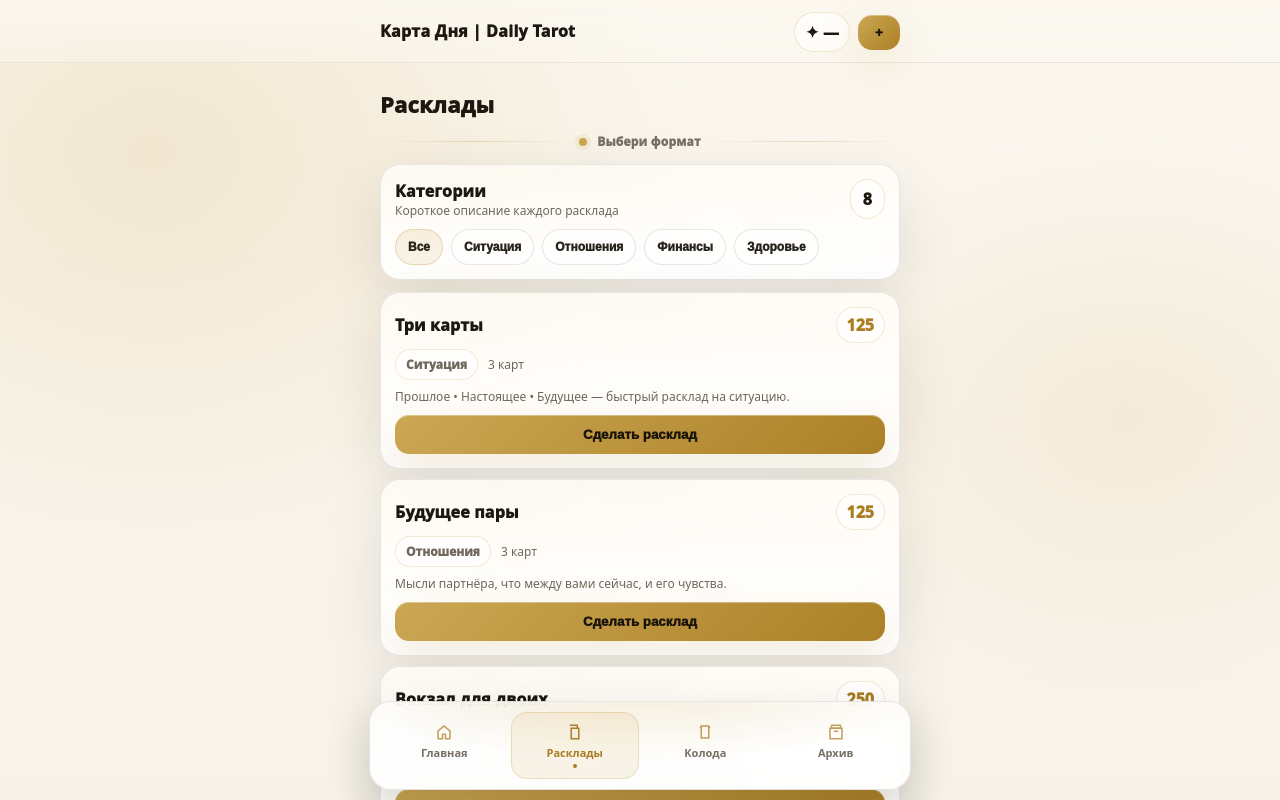
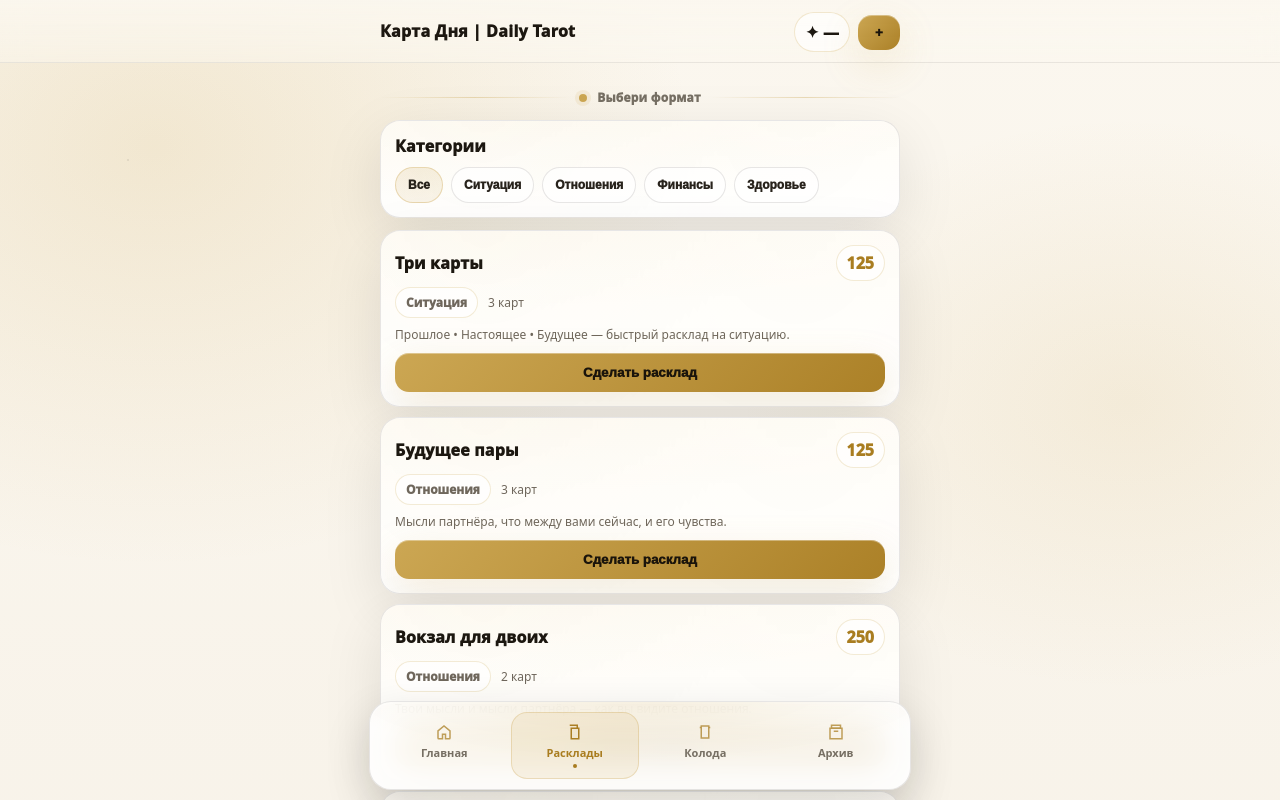
Before and after one commit to C-AB-prog/taro, a Next.js app: page /spreads in a window 1280 px wide. Shown: the top 800 px of the page. Built offline with nearby package versions, Linux system fonts and the light colour scheme; no server answers.

Commit message:
Update page.tsx

```diff
--- a/app/spreads/page.tsx
+++ b/app/spreads/page.tsx
@@ -7,7 +7,7 @@ import { RitualHeader } from "@/components/RitualHeader";
 import { SpreadReveal } from "@/components/SpreadReveal";
 
 type SpreadDef = {
-  id: string; // наш UI-ключ (для перебора вариантов)
+  id: string;
   title: string;
   price: number;
   cardsCount: number;
@@ -205,7 +205,6 @@ async function fetchLatestSpreadFromArchive(preferTitle?: string): Promise<Archi
 
   if (!Array.isArray(spreads) || spreads.length === 0) return null;
 
-  // сортируем по времени
   const sorted = spreads
     .slice()
     .sort((a, b) => {
@@ -229,9 +228,6 @@ function prettyErr(d: any) {
 }
 
 export default function SpreadsPage() {
-  // совместимо с разными версиями AppShell (с title/без title)
-  const Shell = AppShell as any;
-
   const [open, setOpen] = useState(false);
   const [modalTitle, setModalTitle] = useState("Расклад");
   const [view, setView] = useState<View | null>(null);
@@ -256,7 +252,6 @@ export default function SpreadsPage() {
       const variants = idVariants(def);
       let last: { ok: boolean; status: number; data: any } | null = null;
 
-      // 1) пытаемся купить (POST/GET + разные ключи)
       for (const id of variants) {
         const bodies = [
           { spreadId: id },
@@ -266,7 +261,6 @@ export default function SpreadsPage() {
           { key: id },
         ];
 
-        // POST buy
         for (const b of bodies) {
           const r = await postJSON("/api/spreads/buy", b);
           last = r;
@@ -275,7 +269,6 @@ export default function SpreadsPage() {
         }
         if (last?.ok) break;
 
-        // POST purchase fallback
         if (last?.status === 404) {
           for (const b of bodies) {
             const r = await postJSON("/api/spreads/purchase", b);
@@ -286,7 +279,6 @@ export default function SpreadsPage() {
           if (last?.ok) break;
         }
 
-        // GET варианты (если бэк так сделан)
         const qs = encodeURIComponent(id);
         const getTry = [
           `/api/spreads/buy?spreadId=${qs}`,
@@ -310,9 +302,9 @@ export default function SpreadsPage() {
         return;
       }
 
-      // 2) пробуем открыть расклад из ответа
       const extracted = extractViewFromBuyResponse(last.data, def.positions);
 
+      // ✅ обычный путь: сервер вернул карты
       if (Array.isArray(extracted.cards) && extracted.cards.length > 0) {
         setView({
           cards: extracted.cards,
@@ -326,7 +318,7 @@ export default function SpreadsPage() {
         return;
       }
 
-      // 3) ✅ FALLBACK: покупка прошла, но cards не вернулись -> берём из архива свежую запись
+      // ✅ fallback: покупка прошла, но сервер не вернул cards/interpretation
       const latest = await fetchLatestSpreadFromArchive(def.title);
 
       const aCards = (latest?.cards ?? []) as { slug: string; image: string }[];
@@ -346,10 +338,7 @@ export default function SpreadsPage() {
         return;
       }
 
-      // 4) если даже в архиве не нашли — говорим прямо
-      setErrText(
-        "Покупка прошла, но сервер не вернул данные расклада. Открой Архив — запись должна быть там."
-      );
+      setErrText("Покупка прошла, но данные расклада не пришли. Открой Архив — запись должна быть там.");
       setErrDebug(JSON.stringify({ buyResponse: last.data }, null, 2));
       setErrOpen(true);
     } finally {
@@ -358,37 +347,18 @@ export default function SpreadsPage() {
   }
 
   return (
-    <Shell title="Расклады">
-      <h1 className="h1">Расклады</h1>
+    <AppShell>
       <RitualHeader label="Выбери формат" />
 
       <div className="card">
-        <div className="row" style={{ justifyContent: "space-between", alignItems: "center" }}>
-          <div>
-            <div className="title">Категории</div>
-            <div className="small">Короткое описание каждого расклада</div>
-          </div>
-          <div className="badge" style={{ padding: "8px 12px" }}>{list.length}</div>
-        </div>
-
+        <div className="title">Категории</div>
         <div style={{ height: 10 }} />
-
         <div className="segRow">
-          <button className={`segBtn ${filter === "all" ? "segBtnActive" : ""}`} onClick={() => setFilter("all")}>
-            Все
-          </button>
-          <button className={`segBtn ${filter === "general" ? "segBtnActive" : ""}`} onClick={() => setFilter("general")}>
-            Ситуация
-          </button>
-          <button className={`segBtn ${filter === "love" ? "segBtnActive" : ""}`} onClick={() => setFilter("love")}>
-            Отношения
-          </button>
-          <button className={`segBtn ${filter === "money" ? "segBtnActive" : ""}`} onClick={() => setFilter("money")}>
-            Финансы
-          </button>
-          <button className={`segBtn ${filter === "health" ? "segBtnActive" : ""}`} onClick={() => setFilter("health")}>
-            Здоровье
-          </button>
+          <button className={`segBtn ${filter === "all" ? "segBtnActive" : ""}`} onClick={() => setFilter("all")}>Все</button>
+          <button className={`segBtn ${filter === "general" ? "segBtnActive" : ""}`} onClick={() => setFilter("general")}>Ситуация</button>
+          <button className={`segBtn ${filter === "love" ? "segBtnActive" : ""}`} onClick={() => setFilter("love")}>Отношения</button>
+          <button className={`segBtn ${filter === "money" ? "segBtnActive" : ""}`} onClick={() => setFilter("money")}>Финансы</button>
+          <button className={`segBtn ${filter === "health" ? "segBtnActive" : ""}`} onClick={() => setFilter("health")}>Здоровье</button>
         </div>
       </div>
 
@@ -438,7 +408,6 @@ export default function SpreadsPage() {
 
       <Modal open={errOpen} title="Не получилось" onClose={() => setErrOpen(false)}>
         <p className="text" style={{ whiteSpace: "pre-wrap" }}>{errText}</p>
-
         {errDebug ? (
           <>
             <div style={{ height: 10 }} />
@@ -447,12 +416,11 @@ export default function SpreadsPage() {
             </div>
           </>
         ) : null}
-
         <div style={{ height: 12 }} />
         <button className="btn btnGhost" style={{ width: "100%" }} onClick={() => setErrOpen(false)}>
           Ок
         </button>
       </Modal>
-    </Shell>
+    </AppShell>
   );
 }
```
